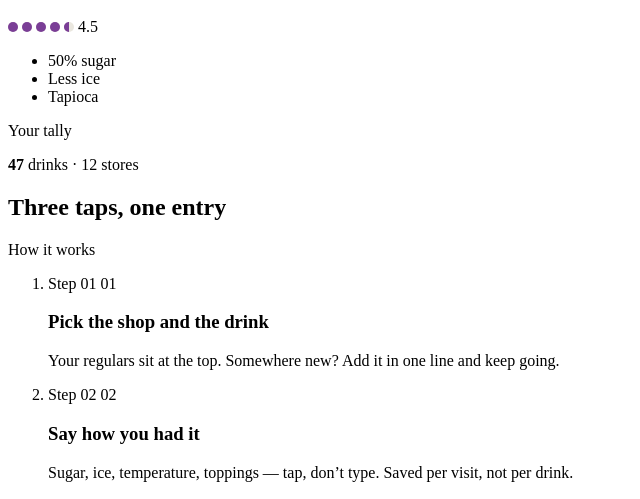
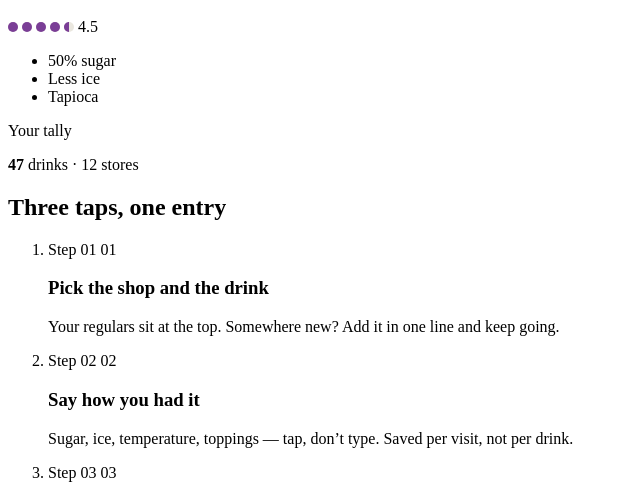
Before and after one commit to alina-mishcherikova/boba-diary, a Symfony app: template templates/home/index.html.twig in a window 1280 px wide. Shown: the part 853-1352 px from the top of the page, without its empty margins (0-640 px from the left). Run offline with Twig, Linux system fonts and the light colour scheme; the template is opened without the code that fills it, so the values that code supplies are empty; form fields are guessed from the names that the template uses; some libraries are stand-ins or nearby versions.

Commit message:
fix(home): remove duplicate how-it-works label

```diff
--- a/templates/home/index.html.twig
+++ b/templates/home/index.html.twig
@@ -77,7 +77,6 @@
         <section id="how-it-works" aria-labelledby="home-steps-title">
             <div class="home-section-heading">
                 <h2 id="home-steps-title">Three taps, one entry</h2>
-                <p class="home-label home-label-large home-muted">How it works</p>
             </div>
             <ol class="home-steps" role="list">
                 {% for step in steps %}
```
